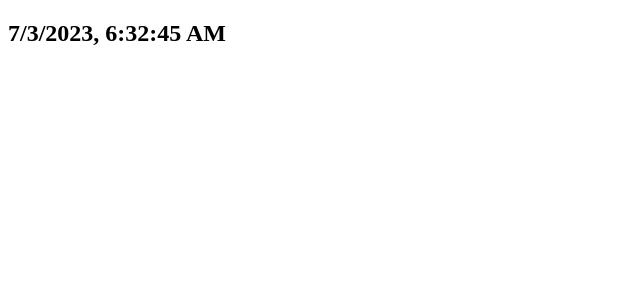
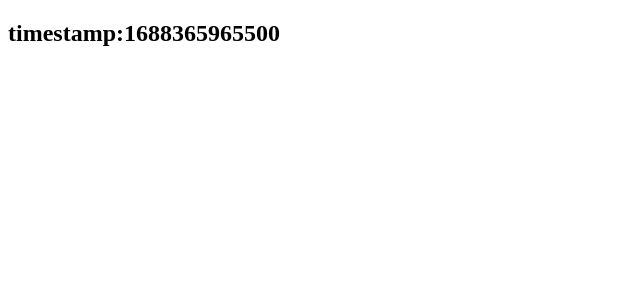
Before and after one commit to maomao124/vueuse-test, a Vue app: page / in a window 1280 px wide. Shown: the top 300 px of the page, without its empty margins (0-640 px from the left). Built offline with nearby package versions, Linux system fonts and the light colour scheme.

Commit message:
useTimestamp

```diff
--- a/src/main.ts
+++ b/src/main.ts
@@ -1,4 +1,4 @@
 import { createApp } from 'vue'
-import App from './view/View35.vue'
+import App from './view/View36.vue'
 
 createApp(App).mount('#app')
--- /dev/null
+++ b/src/view/View36.vue
@@ -0,0 +1,16 @@
+<template>
+  <h2>timestamp:{{ timestamp }}</h2>
+
+</template>
+
+<script lang="ts" setup>
+
+import {useTimestamp} from "@vueuse/core";
+
+const timestamp = useTimestamp();
+
+</script>
+
+<style scoped>
+
+</style>
```
